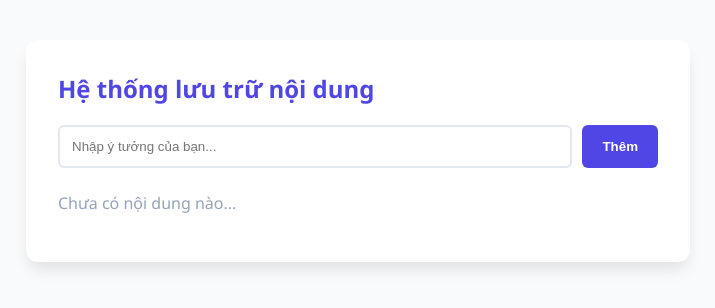
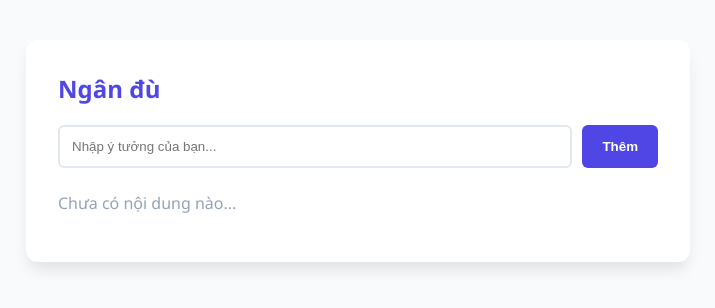
Before and after one commit to KING100909/king100909.github.io, a plain HTML site: page index.html in a window 1280 px wide. Shown: the whole page, without its empty margins (282-997 px from the left). Drawn offline with Linux system fonts and the light colour scheme.

Commit message:
Update index.html

```diff
--- a/index.html
+++ b/index.html
@@ -40,7 +40,7 @@
 <body>
 
 <div class="container">
-    <h2>Hệ thống lưu trữ nội dung</h2>
+    <h2>Ngân đù</h2>
     <div class="input-group">
         <input type="text" id="noteInput" placeholder="Nhập ý tưởng của bạn...">
         <button class="btn-add" onclick="App.addNote()">Thêm</button>
```
